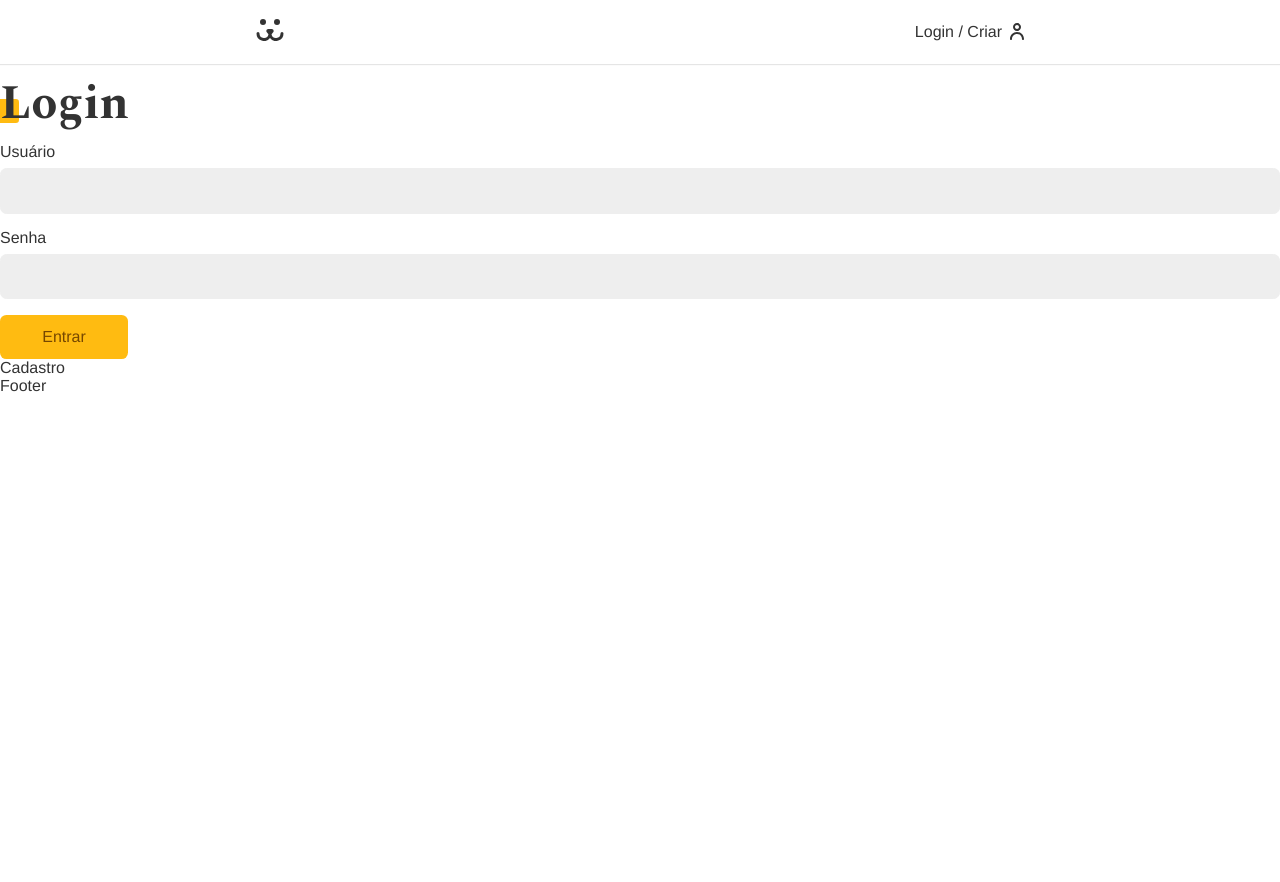
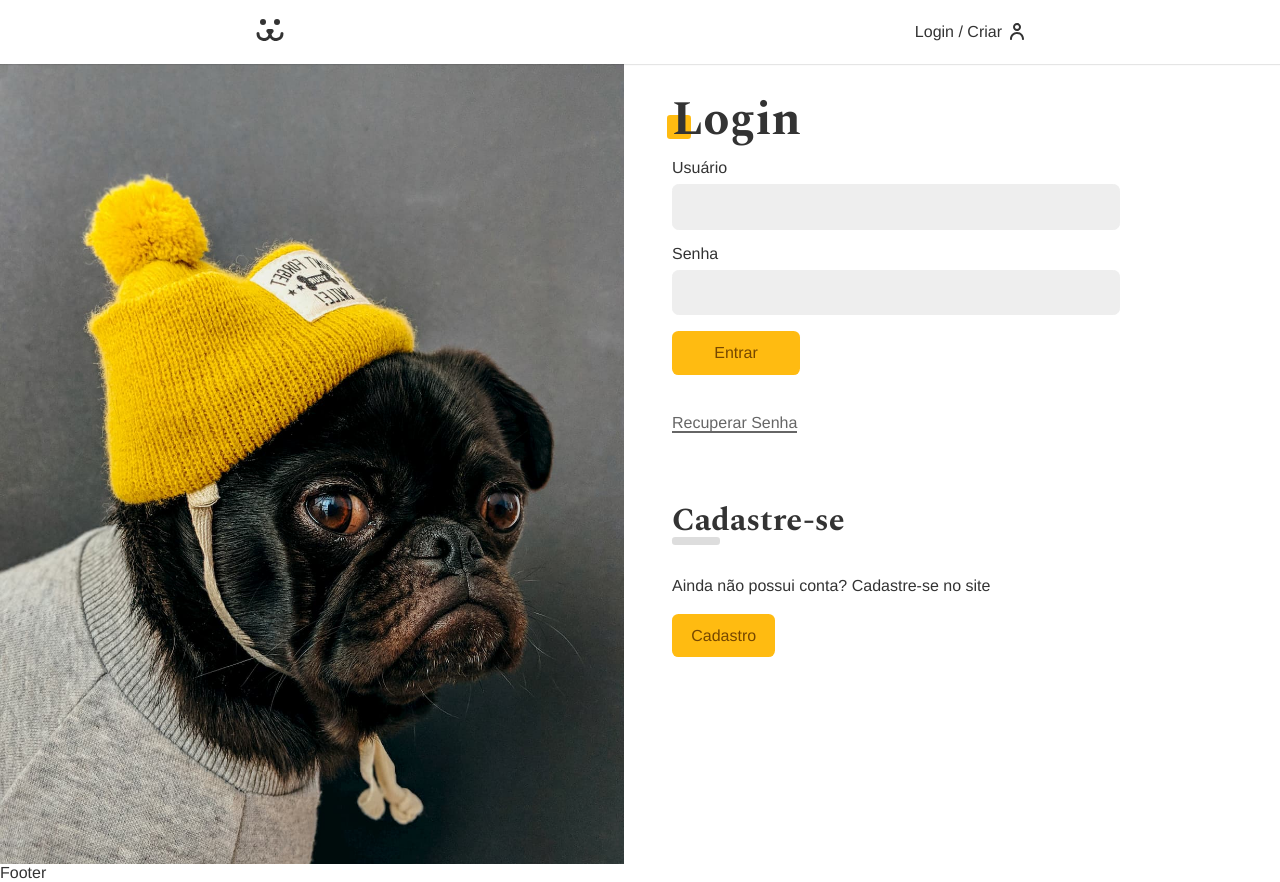
Before and after one commit to GabrielFernella/InstaPets, a React (Create React App) app: page /login in a window 1280 px wide. Before the commit the page ends 800 px from the top, so only its background shows below. Built offline with nearby package versions, Linux system fonts and the light colour scheme.

Commit message:
Created page Create account and styles first screen

```diff
--- a/src/App.js
+++ b/src/App.js
@@ -15,7 +15,7 @@ function App() {
           <Header />
           <Routes>
             <Route path="/" element={<Home />} />
-            <Route path="/login/*" element={<Login />} />
+            <Route path="login/*" element={<Login />} />
           </Routes>
           <Footer />
         </UserStorage>
--- a/src/Components/Login/Login.js
+++ b/src/Components/Login/Login.js
@@ -6,12 +6,15 @@ import LoginPasswordLost from './LoginPasswordLost';
 import LoginPasswordReset from './LoginPasswordReset';
 import { UserContext } from '../../UserContext';
 
+import styles from './Login.module.css';
+
 const Login = () => {
   const { login } = React.useContext(UserContext);
 
   if (login === true) return <Navigate to="/conta" />;
   return (
-    <div>
+    <section className={styles.login}>
+      <div className={styles.forms}>
         <Routes>
           <Route path="/" element={<LoginForm />} />
           <Route path="criar" element={<LoginCreate />} />
@@ -19,6 +22,7 @@ const Login = () => {
           <Route path="resetar" element={<LoginPasswordReset />} />
         </Routes>
       </div>
+    </section>
   );
 };
 
--- /dev/null
+++ b/src/Components/Login/Login.module.css
@@ -0,0 +1,34 @@
+.login {
+  display: grid;
+  grid-template-columns: 1fr 1fr;
+  min-height: 100vh;
+  gap: 2rem;
+}
+
+.login::before {
+  display: block;
+  content: '';
+  background: url('../../Assets/login.jpg') no-repeat center center;
+  background-size: cover;
+}
+
+/*Limitando o tamanho do forms*/
+.forms {
+  max-width: 30rem;
+  padding: 1rem;
+}
+
+/*  Responsividade  */
+@media (max-width: 40rem) {
+  .login {
+    grid-template-columns: 1fr;
+  }
+
+  .login::before {
+    display: none;
+  }
+
+  .forms {
+    max-width: 100%;
+  }
+}
--- a/src/Components/Login/LoginCreate.js
+++ b/src/Components/Login/LoginCreate.js
@@ -1,7 +1,48 @@
 import React from 'react';
+import Input from '../Forms/Input';
+import Button from '../Forms/Button';
+import Error from '../Helper/Error';
+import useForm from '../../Hooks/useForm';
+import { USER_POST } from '../../Api';
+
+import { UserContext } from '../../UserContext';
+
+// Fetch
+import useFetch from '../../Hooks/useFetch';
 
 const LoginCreate = () => {
-  return <div>Login Criar</div>;
+  const username = useForm();
+  const email = useForm('email');
+  const password = useForm();
+
+  const { userLogin } = React.useContext(UserContext);
+  const { loading, error, request } = useFetch();
+
+  async function handleSubmit(event) {
+    event.preventDefault();
+    const { url, options } = USER_POST({
+      username: username.value,
+      email: email.value,
+      password: password.value,
+    });
+    const { response } = await request(url, options);
+    if (response.ok) {
+      userLogin(username.value, password.value);
+    }
+  }
+
+  return (
+    <section className="animeLeft">
+      <h1 className="title">Cadastre-se</h1>
+      <form onSubmit={handleSubmit}>
+        <Input label="Usuário" type="text" name="username" {...username} />
+        <Input label="E-mail" type="email" name="email" {...email} />
+        <Input label="Password" type="password" name="password" {...password} />
+        {loading ? <Button disabled>Cadastrando...</Button> : <Button>Cadastrar</Button>}
+        <Error error={error} />
+      </form>
+    </section>
+  );
 };
 
 export default LoginCreate;
--- a/src/Components/Login/LoginForm.js
+++ b/src/Components/Login/LoginForm.js
@@ -5,6 +5,9 @@ import Button from '../Forms/Button';
 import useForm from '../../Hooks/useForm';
 import Error from '../Helper/Error';
 import { UserContext } from '../../UserContext';
+
+import styles from './LoginForm.module.css';
+import stylesBtn from '../Forms/Button.module.css';
 
 const LoginForm = () => {
   const username = useForm();
@@ -23,13 +26,22 @@ const LoginForm = () => {
   return (
     <section className="animeLeft">
       <h1 className="title">Login</h1>
-      <form action="" onSubmit={handleSubmit}>
+      <form className={styles.form} onSubmit={handleSubmit}>
         <Input label="Usuário" type="text" name="username" {...username} />
         <Input label="Senha" type="password" name="password" {...password} />
         {loading ? <Button disabled>Carregando...</Button> : <Button>Entrar</Button>}
         <Error error={error} />
       </form>
-      <Link to="/login/criar">Cadastro</Link>
+      <Link className={styles.perdeu} to="/login/perdeu">
+        Recuperar Senha
+      </Link>
+      <div className={styles.cadastro}>
+        <h2 className={styles.subtitle}>Cadastre-se</h2>
+        <p>Ainda não possui conta? Cadastre-se no site</p>
+        <Link className={stylesBtn.button} to="/login/criar">
+          Cadastro
+        </Link>
+      </div>
     </section>
   );
 };
--- a/src/Components/Login/LoginForm.module.css
+++ b/src/Components/Login/LoginForm.module.css
@@ -0,0 +1,42 @@
+.form {
+  margin-bottom: 2rem;
+}
+
+.perdeu {
+  display: inline-block;
+  color: #666;
+  padding: 0.5rem 0;
+  line-height: 1;
+}
+
+.perdeu::after {
+  content: '';
+  height: 2px;
+  width: 100%;
+  background: currentColor;
+  display: block;
+}
+
+.cadastro {
+  margin-top: 4rem;
+}
+
+.cadastro p {
+  margin-top: 2rem;
+  margin-bottom: 2rem;
+}
+
+.subtitle {
+  font-family: var(--type-second);
+  line-height: 1;
+  font-size: 2rem;
+}
+
+.subtitle::after {
+  content: '';
+  display: block;
+  background: #ddd;
+  height: 0.5rem;
+  width: 3rem;
+  border-radius: 0.2rem;
+}
--- /dev/null
+++ b/src/Hooks/useFetch.js
@@ -0,0 +1,36 @@
+import React from 'react';
+
+const useFetch = () => {
+  const [data, setData] = React.useState(null);
+  const [error, setError] = React.useState(null);
+  const [loading, setLoading] = React.useState(null);
+
+  const request = React.useCallback(async (url, options) => {
+    let response;
+    let json;
+    try {
+      setError(null);
+      setLoading(true);
+
+      response = await fetch(url, options);
+      json = await response.json();
+      if (response.ok === false) throw new Error(json.message);
+    } catch (err) {
+      json = null;
+      setError(err.message);
+    } finally {
+      setData(json);
+      setLoading(false);
+      return { response, json };
+    }
+  }, []);
+
+  return {
+    data,
+    loading,
+    error,
+    request,
+  };
+};
+
+export default useFetch;
--- a/src/Hooks/useForm.js
+++ b/src/Hooks/useForm.js
@@ -7,7 +7,7 @@ const types = {
   },
 };
 
-const useForm = (type) => {
+const useForm = type => {
   const [value, setValue] = React.useState('');
   const [error, setError] = React.useState(null);
 
@@ -16,13 +16,13 @@ const useForm = (type) => {
     if (value.length === 0) {
       setError('Preencha um valor.');
       return false;
-    } else if (types[type] && !types[type].regex.test(value)) {
+    }
+    if (types[type] && !types[type].regex.test(value)) {
       setError(types[type].message);
       return false;
-    } else {
-      setError(null);
-      return true;
     }
+    setError(null);
+    return true;
   }
 
   function onChange({ target }) {
--- a/src/api.js
+++ b/src/api.js
@@ -36,3 +36,16 @@ export function USER_GET(token) {
     },
   };
 }
+
+export function USER_POST(body) {
+  return {
+    url: `${API_URL}/api/user`,
+    options: {
+      method: 'POST',
+      headers: {
+        'Content-Type': 'application/json',
+      },
+      body: JSON.stringify(body),
+    },
+  };
+}
```
Also changed, not shown: src/UserContext.js (+3 -5 lines), .eslintrc.js. Lines whose indentation alone changed are shown as unchanged.
